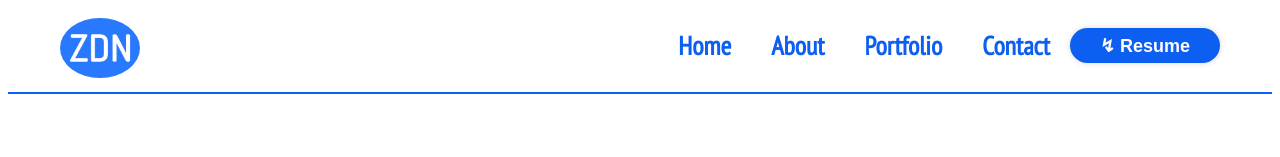
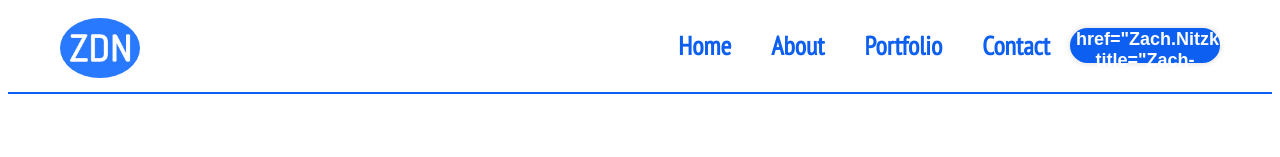
Before and after one commit to znitz23/portfolio-site, a React (Create React App) app: page / in a window 1280 px wide. Shown: the top 157 px of the page. Built offline with nearby package versions, Linux system fonts and the light colour scheme.

Commit message:
added resume

```diff
--- a/src/components/Header.jsx
+++ b/src/components/Header.jsx
@@ -22,7 +22,10 @@ function Header() {
           <NavLink to="/contact" className="navlink">
             Contact
           </NavLink>
-          <Button>&#8623; Resume</Button>
+          <Button>
+            href="Zach.Nitzkin.Resume.pdf".pdf" title="Zach-Nitzkin-Resume"
+            &#8623; Resume
+          </Button>
         </Nav>
       </Container>
     </StyledHeader>
```
Also changed, not shown: 1 other file (tests, documents, lock files or other folders).
